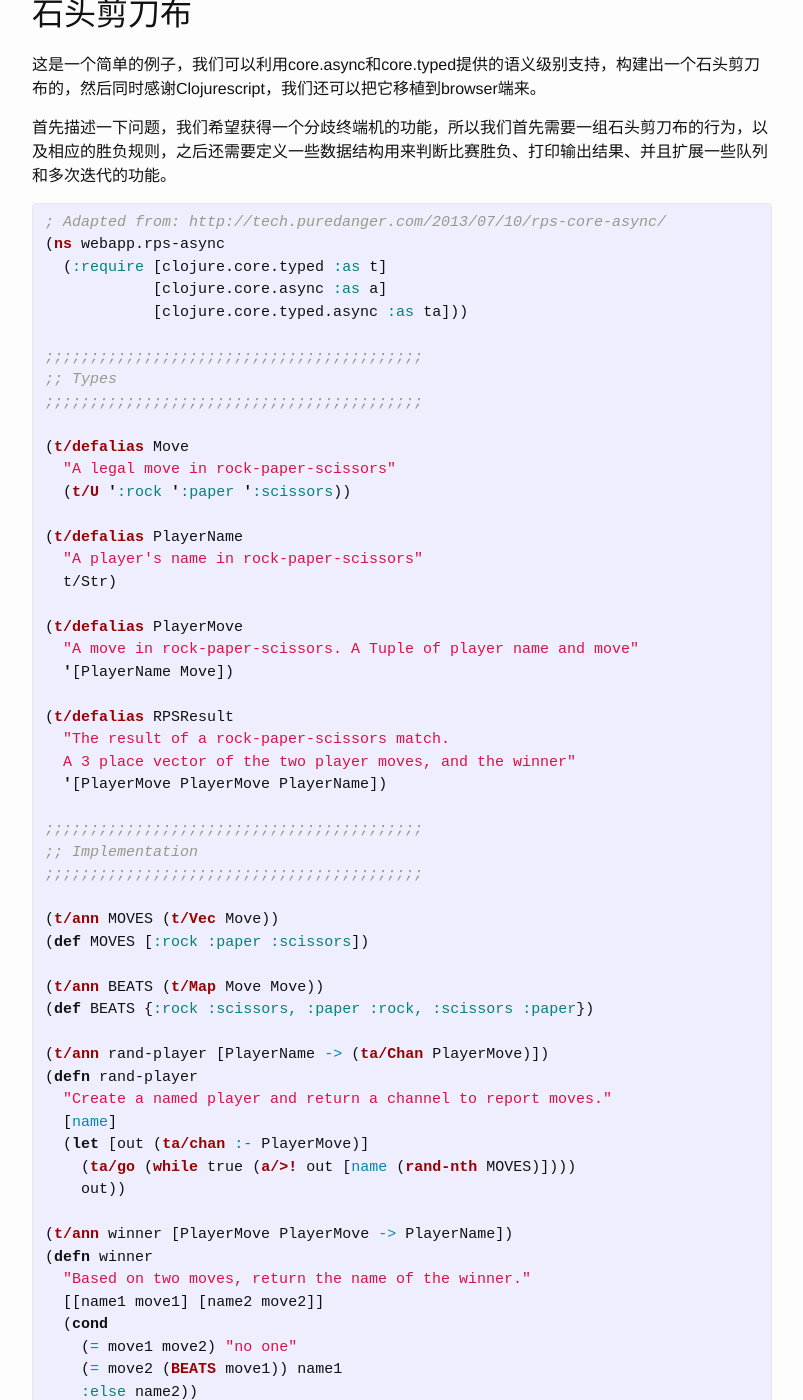
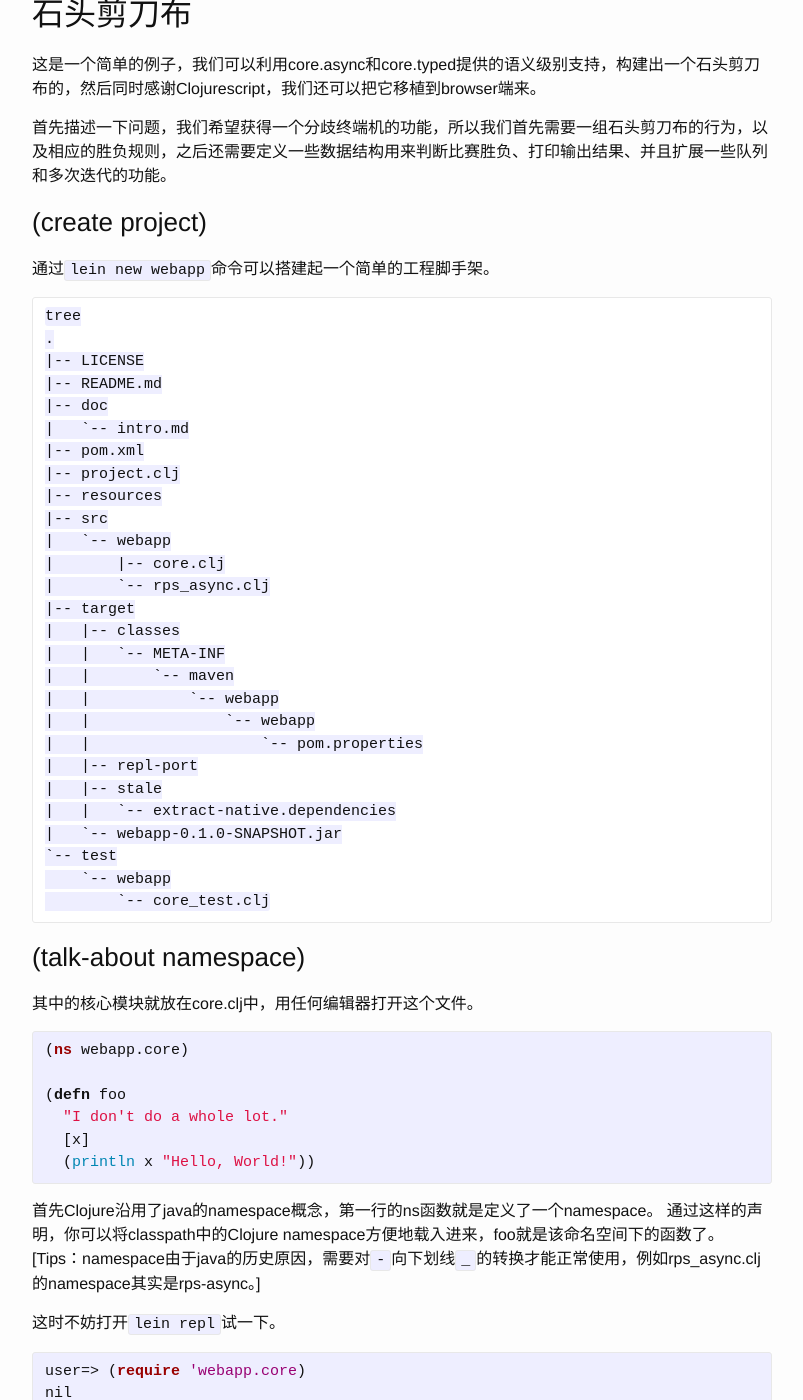
Before and after one commit to tcz001/tcz001.github.io, a Jekyll site: the page built from _posts/2014-12-02-clojure-101-02.markdown, in a window 1280 px wide and 1400 px high, scrolled down 563 px. Shown: the whole window, without its empty margins (238-1041 px from the left). Built offline with Jekyll 4.4.1, drawn with Linux system fonts in a browser that asks for light colours; some of the changed text lies outside the part shown.

Commit message:
Updated 2014-12-02-clojure-101-02.markdown

````diff
--- a/_posts/2014-12-02-clojure-101-02.markdown
+++ b/_posts/2014-12-02-clojure-101-02.markdown
@@ -27,13 +27,86 @@ See also: readme, faq, tutorial, news, sample, profiles, deploying, gpg, mixed-s
 这是一个简单的例子，我们可以利用core.async和core.typed提供的语义级别支持，构建出一个石头剪刀布的，然后同时感谢Clojurescript，我们还可以把它移植到browser端来。
 
 首先描述一下问题，我们希望获得一个分歧终端机的功能，所以我们首先需要一组石头剪刀布的行为，以及相应的胜负规则，之后还需要定义一些数据结构用来判断比赛胜负、打印输出结果、并且扩展一些队列和多次迭代的功能。
+
+### (create project)
+
+通过`lein new webapp`命令可以搭建起一个简单的工程脚手架。
+
+```
+tree
+.
+|-- LICENSE
+|-- README.md
+|-- doc
+|   `-- intro.md
+|-- pom.xml
+|-- project.clj
+|-- resources
+|-- src
+|   `-- webapp
+|       |-- core.clj
+|       `-- rps_async.clj
+|-- target
+|   |-- classes
+|   |   `-- META-INF
+|   |       `-- maven
+|   |           `-- webapp
+|   |               `-- webapp
+|   |                   `-- pom.properties
+|   |-- repl-port
+|   |-- stale
+|   |   `-- extract-native.dependencies
+|   `-- webapp-0.1.0-SNAPSHOT.jar
+`-- test
+    `-- webapp
+        `-- core_test.clj
+```
+
+### (talk-about namespace)
+其中的核心模块就放在core.clj中，用任何编辑器打开这个文件。
+{% highlight clojure %}
+(ns webapp.core)
+
+(defn foo
+  "I don't do a whole lot."
+  [x]
+  (println x "Hello, World!"))
+{% endhighlight %}
+
+首先Clojure沿用了java的namespace概念，第一行的ns函数就是定义了一个namespace。
+通过这样的声明，你可以将classpath中的Clojure namespace方便地载入进来，foo就是该命名空间下的函数了。
+[Tips：namespace由于java的历史原因，需要对`-`向下划线`_`的转换才能正常使用，例如rps_async.clj的namespace其实是rps-async。]
+
+这时不妨打开`lein repl`试一下。
+{% highlight clojure %}
+user=> (require 'webapp.core)
+nil
+user=> (webapp.core/foo 'Fan)
+Fan Hello, World!
+nil
+{% endhighlight %}
+
+同时你也可以使用use函数来直接引用namespace到当前context。
+
+{% highlight clojure %}
+user=> (use 'webapp.core)
+nil
+user=> (foo 'Fan)
+Fan Hello, World!
+nil
+{% endhighlight %}
+
+### (build models)
+
 {% highlight clojure %}
 ; Adapted from: http://tech.puredanger.com/2013/07/10/rps-core-async/
 (ns webapp.rps-async
   (:require [clojure.core.typed :as t]
             [clojure.core.async :as a]
             [clojure.core.typed.async :as ta]))
+{% endhighlight %}
 
+{% highlight clojure %}
 ;;;;;;;;;;;;;;;;;;;;;;;;;;;;;;;;;;;;;;;;;;
 ;; Types
 ;;;;;;;;;;;;;;;;;;;;;;;;;;;;;;;;;;;;;;;;;;
````
